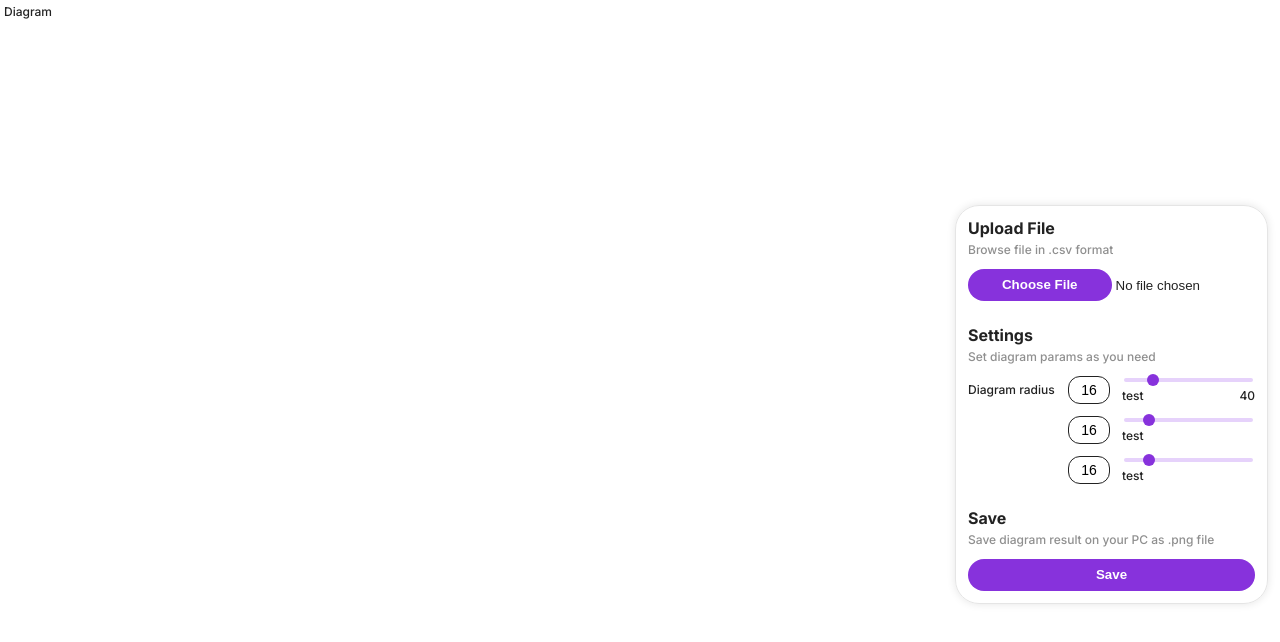
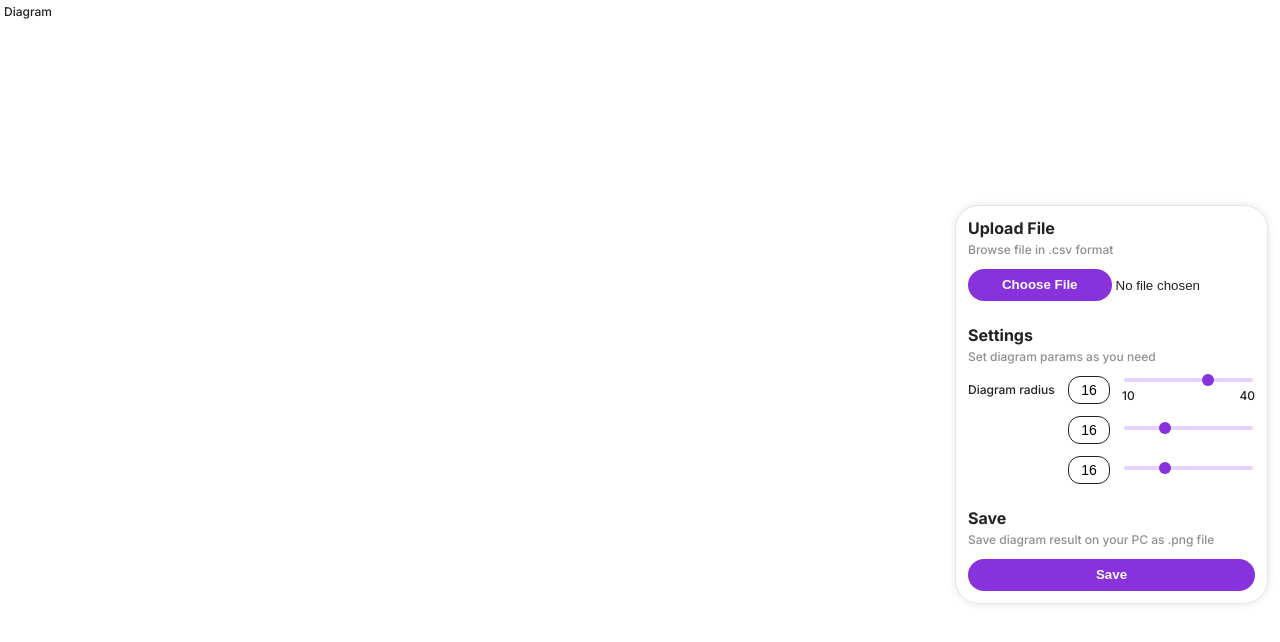
Before and after one commit to lletov/round-diagram, a React (Create React App) app: page / in a window 1280 px wide. Shown: the top 642 px of the page. Built offline with nearby package versions, Linux system fonts and the light colour scheme.

Commit message:
fix: add gitignore

```diff
--- a/src/App.js
+++ b/src/App.js
@@ -6,10 +6,15 @@ import { createContext, useContext, useState } from 'react';
 import { DiagramContext } from './components/Context.js';
 
 function App() {
+  const [diagramParams, setDiagramParams] = useState({
+    diagramRadius: 60,
+    groupRadius: 30,
+    pointRadius: 16
+  })
 
   return (
     <div className="app">
-      <DiagramContext.Provider value="test">
+      <DiagramContext.Provider value={diagramParams}>
         <Diagram/>
         <Panel/>
       </DiagramContext.Provider>
--- a/src/components/Context.js
+++ b/src/components/Context.js
@@ -1,3 +1,3 @@
 import { createContext } from 'react';
 
-export const DiagramContext = createContext(0);
+export const DiagramContext = createContext(null);
--- a/src/components/RangeSetting.js
+++ b/src/components/RangeSetting.js
@@ -3,16 +3,17 @@ import { useContext } from 'react'
 // import DiagramContext from './../App'
 import { DiagramContext } from './Context.js';
 
+
 export const RangeSetting = ({title, min, max}) => {
-  const value = useContext(DiagramContext);
+  const params = useContext(DiagramContext);
   return (
     <div className='range-setting'>
         <div className='range-setting-title'>{title}</div>
         <input type='number' value="16"/>
         <div className='range-input'>
-            <input type='range' min={min} max={max} defaultValue="16"/>
+            <input type='range' min={min} max={max} defaultValue={params.groupRadius}/>
             <div>
-                <p>{value}</p>
+                <p>{min}</p>
                 <p>{max}</p>
             </div>
         </div>
```
Also changed, not shown: 1 other file (tests, documents, lock files or other folders).
